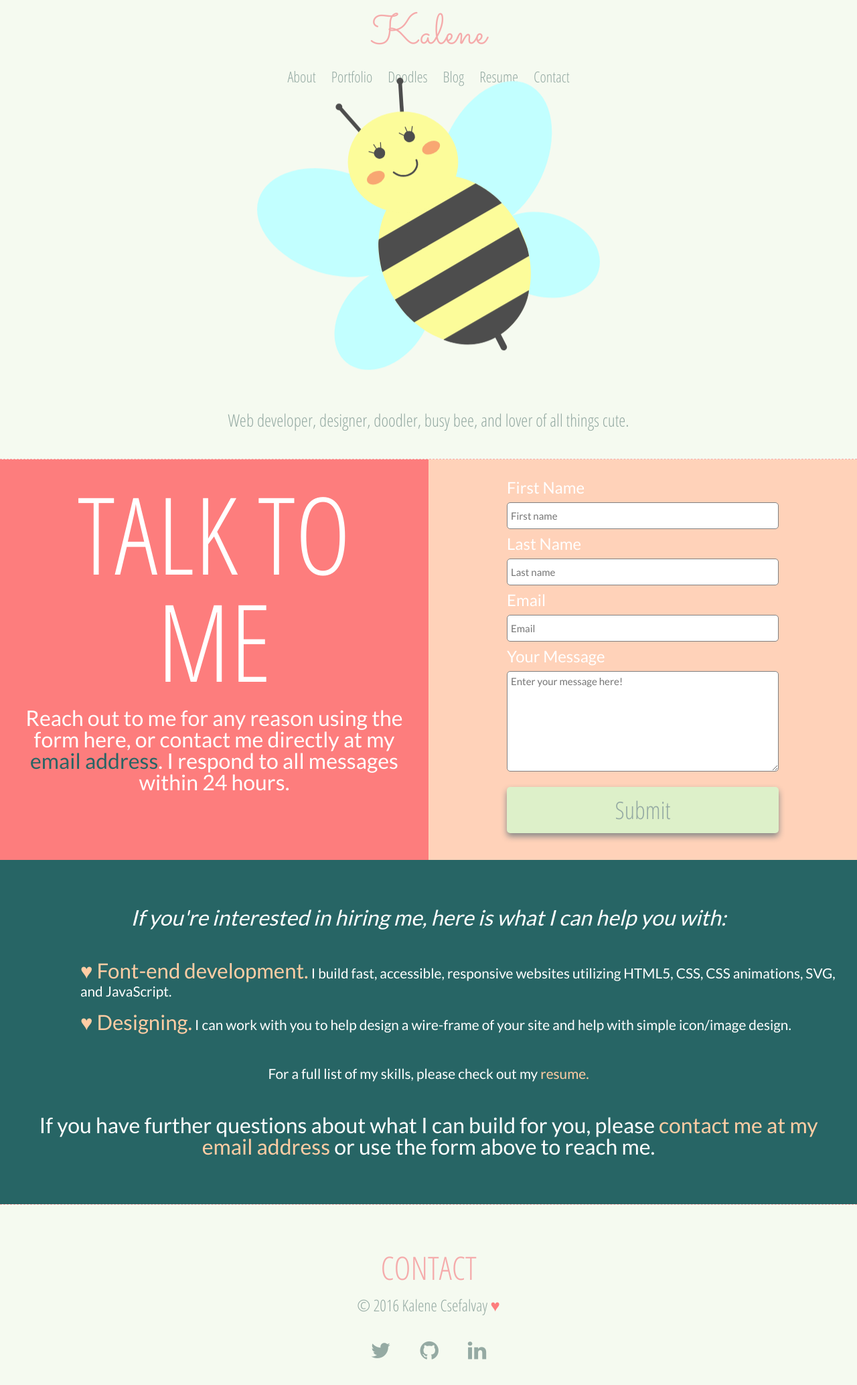
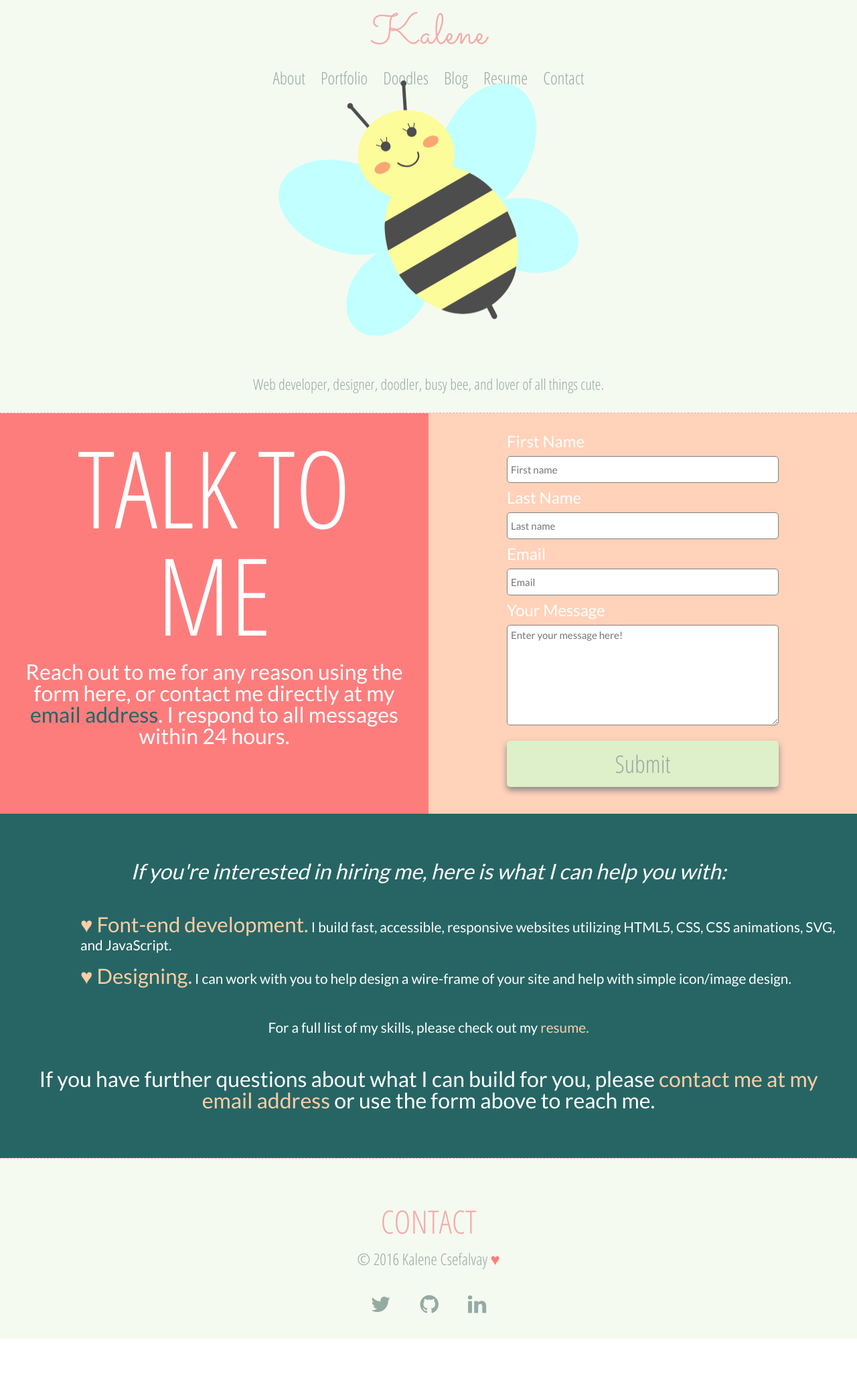
Before and after one commit to kalenenc/kalenenc.github.io, a Jekyll site: the page built from contact.html, in a window 1280 px wide. Shown: the whole page at 67% size. Built offline with Jekyll 4.4.1, drawn with Linux system fonts in a browser that asks for light colours; nearby versions of some CDN libraries; after the commit the page ends 1999 px from its top, so only the background shows below that.

Commit message:
added changes to line spacing, changed width of bee at 650px, changed email address for direct link and form

```diff
--- a/contact.html
+++ b/contact.html
@@ -9,12 +9,12 @@
 		<div class="col-1-2">
 			<div class="module text-module">
 				<h2>Talk to me</h2>
-				<p class="reach-out">Reach out to me for any reason using the form here, or contact me directly at my <a href="mailto:kalenenc@gmail.com">email address</a>. I respond to all messages within 24 hours.</p>
+				<p class="reach-out">Reach out to me for any reason using the form here, or contact me directly at my <a href="mailto:contact@kalenenc.com">email address</a>. I respond to all messages within 24 hours.</p>
 			</div>
 		</div>
 		<div class="col-1-2">
 			<div class="module form-module">
-				<form action="https://formspree.io/kalenenc@gmail.com"
+				<form action="https://formspree.io/contact@kalenenc.com"
    			   method="POST">
 					<label for="firstname">First Name</label> <br />
 					<input placeholder="First name" type="text" name="firstname" /><br />
@@ -41,7 +41,7 @@
 				<li> <span class="word">&#9829 Designing.</span> I can work with you to help design a wire-frame of your site and help with simple icon/image design.</li>
 			</ul>
 			<p>For a full list of my skills, please check out my <a href="{{site.url}}/files/resume.pdf">resume.</a></p>
-			<h2>If you have further questions about what I can build for you, please <a href="mailto:kalenenc@gmail.com">contact me at my email address</a> or use the form above to reach me.</h2>
+			<h2>If you have further questions about what I can build for you, please <a href="mailto:contact@kalenenc.com">contact me at my email address</a> or use the form above to reach me.</h2>
 		</div>
 	</div>
 </section>
--- a/css/styles.scss
+++ b/css/styles.scss
@@ -68,7 +68,7 @@
 .header {
   text-align: center;
   background: $lightestgreen;
-  padding-bottom:15px;
+  padding-bottom:30px;
   border-bottom: 1px dashed $pink;
   h1 {
     font-family: $sacramento;
@@ -85,7 +85,7 @@
       display: inline;
       font-family: $opensans;
       list-style: none;
-      font-size: 1.4em;
+      font-size: 1.6em;
       color: $grey;
 
       a {
@@ -102,7 +102,7 @@
     }
   }
   svg {
-    width:40%;
+    width:35%;
     &.bee-jump {
       -webkit-animation: bounce 1.5s 2s ease-in-out;
       animation: bounce 1.5s 2s ease-in-out;
@@ -110,10 +110,18 @@
 
   }
   p {
-    padding:30px;
-    font-size:1.6em;
-  }
-
+    padding:30px 30px 0 30px;
+    font-size:1.4em;
+  }
+
+}
+
+@media only screen and (max-width: 650px) {
+  .header {
+    svg {
+      width:80%;
+    }
+  }
 }
 
 
@@ -849,6 +857,14 @@
   }
 }
 
+@media only screen and (max-width: 650px) {
+  .section7 {
+    .bee {
+      width: 60%;
+    }
+  }
+}
+
 
 
 
@@ -868,6 +884,7 @@
   }
   p {
     font-size: 1.6em;
+    line-height: 30px;
     padding:0 20px;
   }
 
```
Also changed, not shown: 1 other file.
